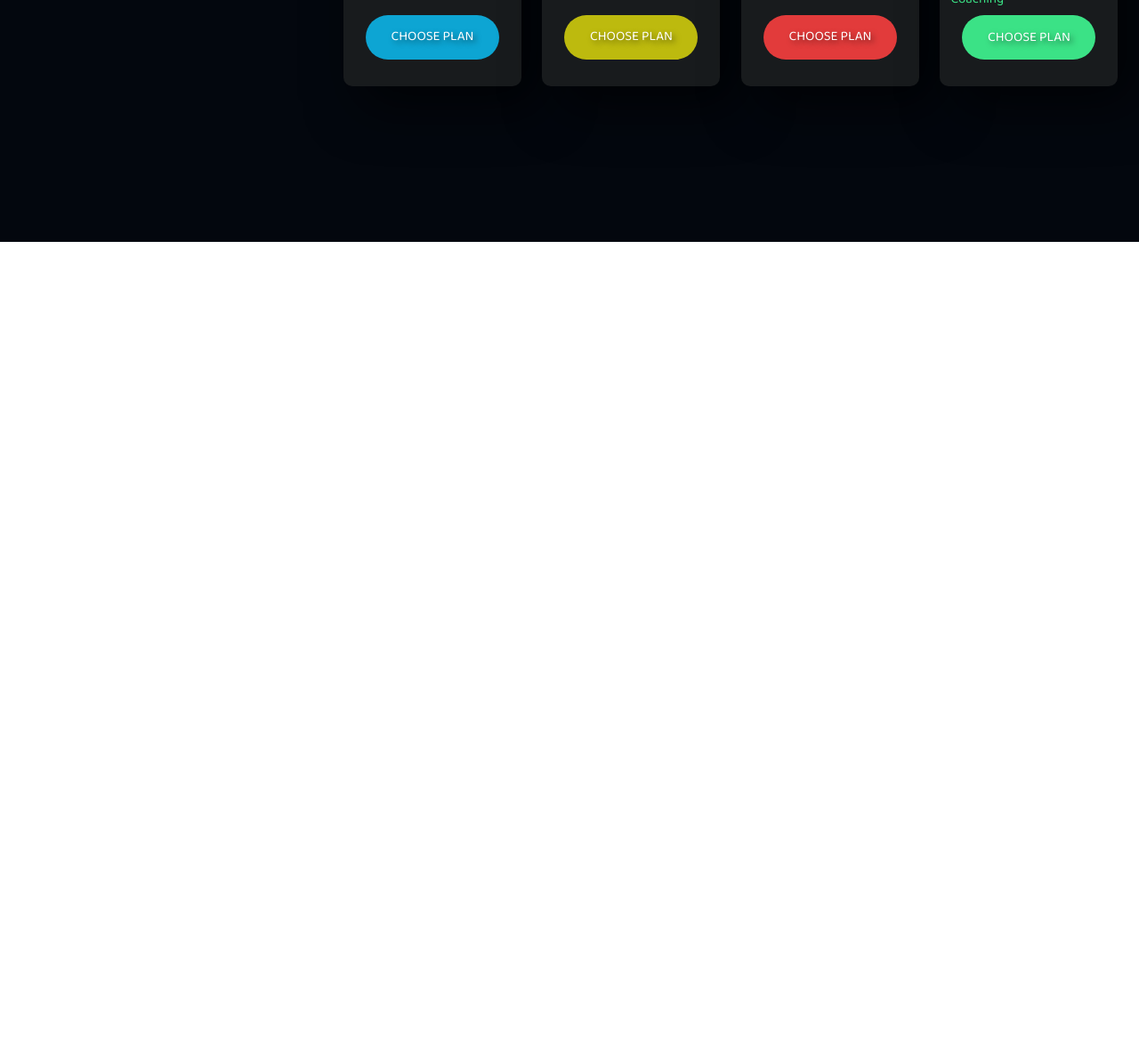
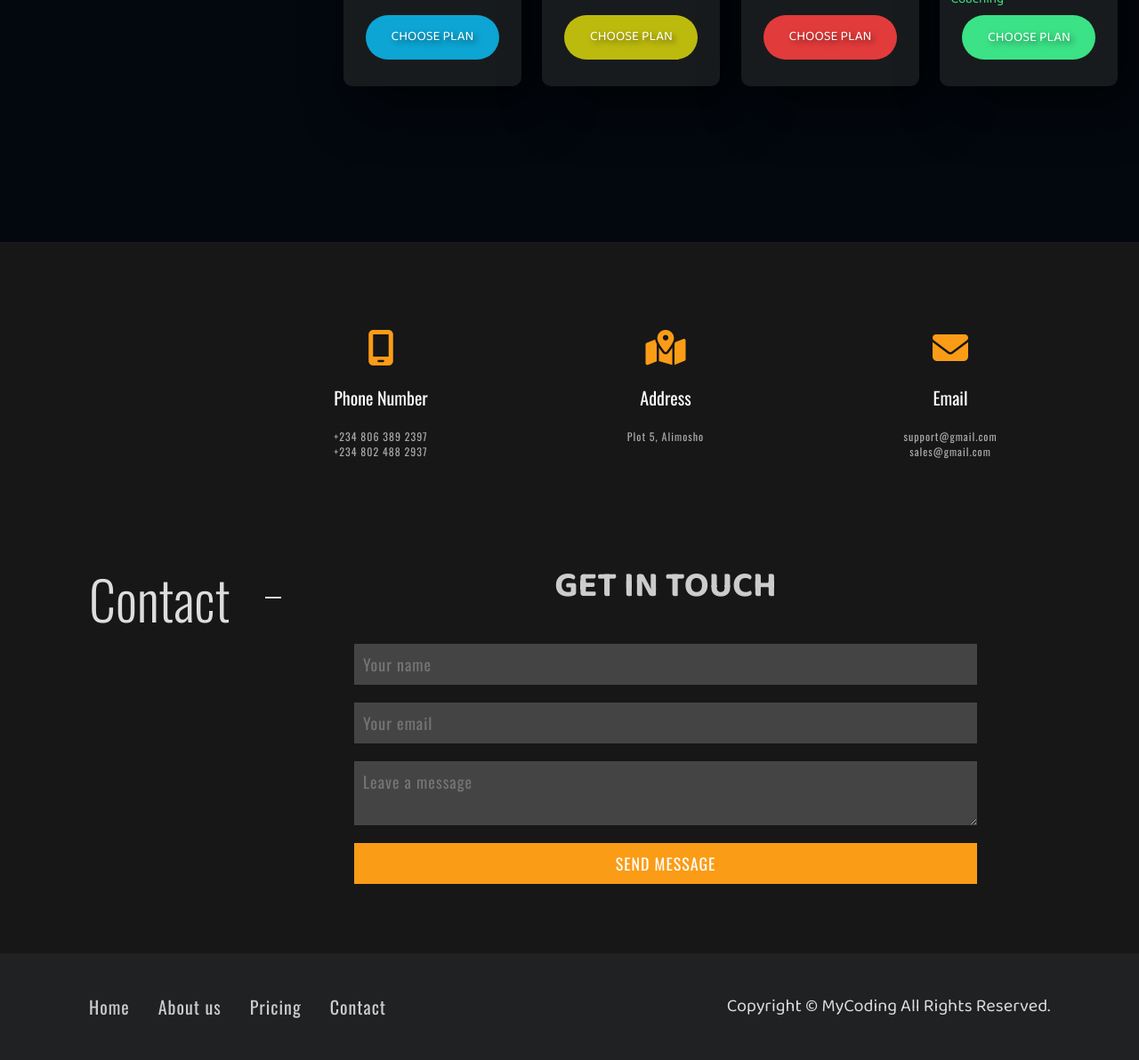
Before and after one commit to tomisola1/Business-Agency-Website, a plain HTML site: page index.html in a window 1280 px wide. Shown: the part 2128-3320 px from the top of the page at 89% size. Before the commit the page ends 2400 px from the top, so only its background shows below. Drawn offline with nearby package versions, Linux system fonts and the light colour scheme.

Commit message:
contact and footer done

```diff
--- a/index.html
+++ b/index.html
@@ -34,7 +34,7 @@
     <!-- End of menu -->
     <div class="container">
         <!-- section 1 -->
-        <section class="section-1">
+        <section class="section-1" id="home">
             <div class="banner">
                 <h1 class="banner-heading">
                     <span class="heading-1">Business Ideas</span>
@@ -48,7 +48,7 @@
         </section>
         <!-- End of section 1 -->
         <!-- section 2 -->
-        <section class="section-2">
+        <section class="section-2" id="about-us">
             <h1 class="section-heading">About Us</h1>
             <div class="section-heading-line"></div>
             <div class="video-wrapper">
@@ -72,7 +72,7 @@
         </section>
         <!-- End of section 2 -->
         <!-- Section 3 -->
-        <section class="section-3">
+        <section class="section-3" id="pricing">
             <h1 class="section-heading">Pricing</h1>
             <div class="section-heading-line"></div>
             <div class="pricing-cards-wrapper">
@@ -199,6 +199,53 @@
             </div>
         </section>
         <!-- End of section 3 -->
+        <!-- section 4 -->
+        <section class="section-4" id="contact">
+            <h1 class="section-heading">Contact</h1>
+            <div class="section-heading-line"></div>
+            <div class="contact-wrapper">
+                <div class="contact-details">
+                    <div class="phone">
+                        <i class="fa-solid fa-mobile-screen"></i>
+                        <h3>Phone Number</h3>
+                        <p>+234 806 389 2397</p>
+                        <p>+234 802 488 2937</p>
+                    </div>
+                    <div class="address">
+                        <i class="fa-solid fa-map-location-dot"></i>
+                        <h3>Address</h3>
+                        <p>Plot 5, Alimosho</p>
+                    </div>
+                    <div class="email">
+                        <i class="fa-solid fa-envelope"></i>
+                        <h3>Email</h3>
+                        <p>support@gmail.com</p>
+                        <p>sales@gmail.com</p>
+                    </div>
+                </div>
+                <h1>Get in Touch</h1>
+                    <form class="contact-form">
+                        <input type="text" placeholder="Your name">
+                        <input type="email" placeholder="Your email">
+                        <textarea placeholder="Leave a message"></textarea>
+                        <input type="submit" value="Send message">
+                    </form>
+            </div>
+        </section>
+        <!-- End of section 4 -->
+        <!-- footer -->
+        <footer class="footer">
+            <div class="footer-nav">
+                <a href="#home">Home</a>
+                <a href="#about-us">About us</a>
+                <a href="#pricing">Pricing</a>
+                <a href="#contact">Contact</a>
+            </div>
+            <p class="copyright">
+                Copyright &copy; MyCoding All Rights Reserved.
+            </p>
+        </footer>
+        <!-- End of footer -->
     </div>
 
     <script type="text/javascript" src="script.js"></script>
--- a/style.css
+++ b/style.css
@@ -14,6 +14,7 @@
 html {
     font-size: 62.5%;
     /* This makes 1rem equals 10px instead of 16px */
+    scroll-behavior: smooth;
 }
 
 
@@ -552,3 +553,122 @@ html {
     color: #fff;
 }
 /* End of section 3 */
+/* section 4 */
+.section-4 {
+    width: 100%;
+    height: 100vh;
+    background-color: #171718;
+    display: flex;
+    align-items: center;
+    padding: 0 10rem;
+}
+
+.contact-wrapper {
+    width: 80%;
+    display: flex;
+    flex-direction: column;
+    align-items: center;
+}
+
+.contact-details {
+    display: flex;
+    margin-bottom: 7rem;
+}
+
+.contact-details div {
+    width: 24rem;
+    text-align: center;
+    margin: 4rem;
+}
+
+.contact-details i {
+    font-size: 4rem;
+    color: #fb9c16;
+}
+
+.contact-details h3 {
+    font-family: 'Oswald', sans-serif;
+    font-size: 2rem;
+    font-weight: 400;
+    color: #fff;
+    margin: 2rem 0;
+}
+
+.contact-details p {
+    font-family: 'Oswald', sans-serif;
+    font-size: 1.2rem;
+    color: #aaa;
+    letter-spacing: .1rem;
+}
+
+.contact-wrapper h1 {
+    font-size: 4rem;
+    color: #ccc;
+    text-transform: uppercase;
+    margin-bottom: 3rem;
+}
+
+.contact-form {
+    width: 70rem;
+    display: flex;
+    flex-direction: column;
+}
+
+.contact-form input, .contact-form textarea {
+    padding: 1rem;
+    background-color: #444;
+    color: #eee;
+    border: none;
+    margin-bottom: 2rem;
+    font-family: 'Oswald', sans-serif;
+    font-size: 1.8rem;
+    letter-spacing: 0.1rem;
+}
+
+.contact-form textarea {
+    max-width: 100%;
+    max-height: 15rem;
+    min-height: 5.5rem;
+}
+
+.contact-form input[type="submit"] {
+    background-color: #fb9c16;
+    color: #fff;
+    text-transform: uppercase;
+    cursor: pointer;
+    transition: background-color .3s;
+}
+
+.contact-form input[type="submit"]:hover {
+    background-color: #d07b04;
+}
+/* End of section 4 */
+/* footer */
+.footer {
+    width: 100%;
+    height: 12rem;
+    background-color: #202122;
+    display: flex;
+    justify-content: space-between;
+    align-items: center;
+    padding: 0 10rem;
+}
+
+.footer-nav a {
+    font-family: 'Oswald', sans-serif;
+    font-size: 2rem;
+    color: #ccc;
+    margin-right: 3rem;
+    letter-spacing: .1rem;
+    transition: color .3s;
+}
+
+.footer-nav a:hover {
+    color: #d07b04;
+}
+
+.copyright {
+    font-size: 2rem;
+    color: #ddd;
+}
+/* End of footer */
```
